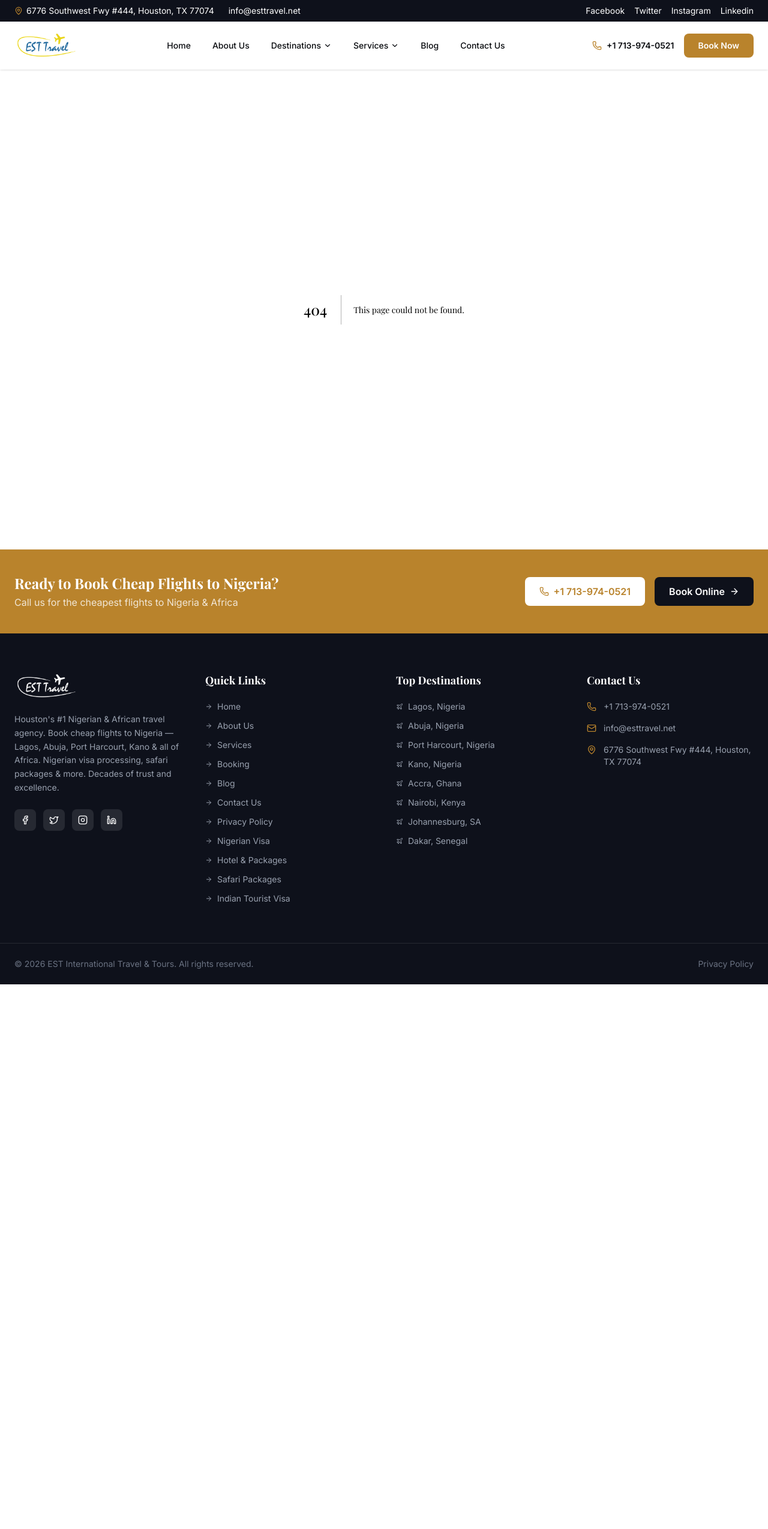
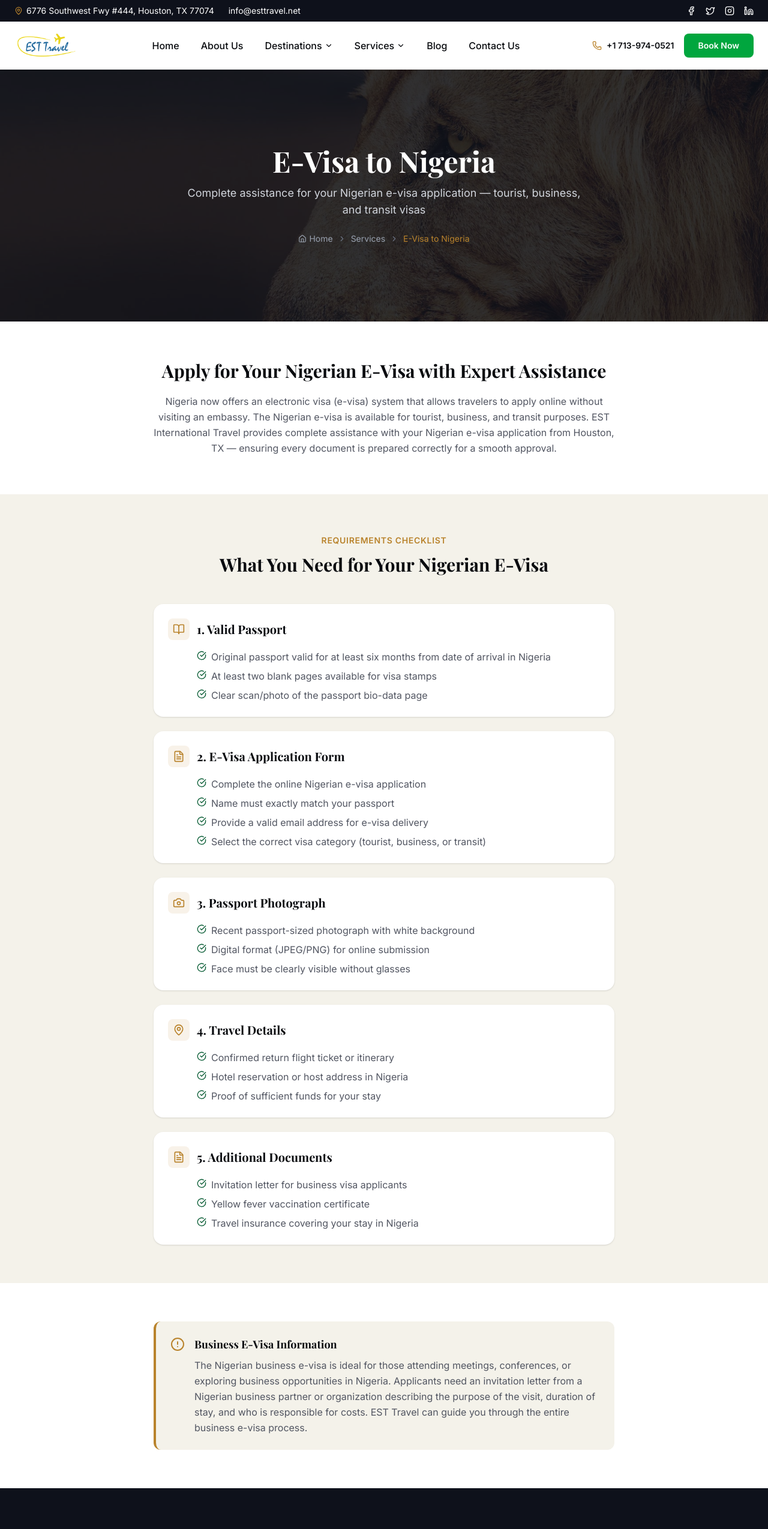
Before and after one commit to sabbir073/esttravel.net, a Next.js app: page /nigeria-e-visa in a window 1280 px wide. Before the commit this address had no page. Shown: the top 2549 px of the page at 60% size. Before the commit the page ends 1641 px from the top, so only its background shows below. Built offline with nearby package versions, Linux system fonts and the light colour scheme; a web font is replaced by a local one.

Commit message:
updated contents

```diff
--- a/src/app/apply-indian-tourist-visa/page.tsx
+++ b/src/app/nigeria-e-visa/page.tsx
@@ -14,30 +14,31 @@ import {
 } from "lucide-react";
 
 export const metadata: Metadata = {
-  title: "Indian Tourist Visa Guide - How to Apply from Houston TX",
+  title: "E-Visa to Nigeria - Nigerian E-Visa Application Assistance | EST Travel Houston",
   description:
-    "Complete guide to applying for an Indian tourist visa from Houston. EST International Travel assists with passport requirements, application forms, photographs, and all documentation needed.",
+    "Apply for your Nigerian e-visa with expert assistance from EST International Travel, Houston TX. We help with tourist, business, and transit e-visa applications to Nigeria.",
   keywords: [
-    "indian tourist visa houston",
-    "apply indian visa houston",
-    "indian visa application guide",
-    "indian business visa houston",
+    "nigeria e-visa",
+    "nigerian e-visa application",
+    "e-visa to nigeria houston",
+    "nigeria visa online",
+    "nigerian electronic visa",
   ],
   alternates: {
-    canonical: `${siteConfig.url}/apply-indian-tourist-visa/`,
+    canonical: `${siteConfig.url}/nigeria-e-visa/`,
   },
   openGraph: {
-    title: "Indian Tourist Visa Guide | EST International Travel Houston",
+    title: "E-Visa to Nigeria | EST International Travel Houston",
     description:
-      "Complete guide to applying for an Indian tourist visa from Houston, TX.",
-    url: `${siteConfig.url}/apply-indian-tourist-visa/`,
-    images: [{ url: siteConfig.ogImage, width: 1200, height: 630, alt: "Indian Tourist Visa Guide" }],
+      "Apply for your Nigerian e-visa with expert assistance from EST International Travel, Houston TX.",
+    url: `${siteConfig.url}/nigeria-e-visa/`,
+    images: [{ url: siteConfig.ogImage, width: 1200, height: 630, alt: "Nigerian E-Visa Application Assistance" }],
   },
   twitter: {
     card: "summary_large_image",
-    title: "Indian Tourist Visa Guide | EST International Travel",
+    title: "E-Visa to Nigeria | EST International Travel",
     description:
-      "Complete guide to applying for an Indian tourist visa from Houston, TX.",
+      "Apply for your Nigerian e-visa with expert assistance from EST International Travel, Houston TX.",
     images: [siteConfig.ogImage],
   },
 };
@@ -47,61 +48,58 @@ const requirements = [
     icon: BookOpen,
     title: "1. Valid Passport",
     items: [
-      "Original passport document required",
-      "One photocopy of passport information page",
-      "Must be signed by applicant",
-      "Valid for minimum six months during India stay",
+      "Original passport valid for at least six months from date of arrival in Nigeria",
       "At least two blank pages available for visa stamps",
+      "Clear scan/photo of the passport bio-data page",
     ],
   },
   {
     icon: FileText,
-    title: "2. Visa Application Form",
+    title: "2. E-Visa Application Form",
     items: [
-      "Complete the online application with a valid email address (mandatory)",
+      "Complete the online Nigerian e-visa application",
       "Name must exactly match your passport",
-      "Select the correct visa type",
-      "Signature under all photographs must match passport signature",
+      "Provide a valid email address for e-visa delivery",
+      "Select the correct visa category (tourist, business, or transit)",
     ],
   },
   {
     icon: Camera,
-    title: "3. Passport Photographs",
+    title: "3. Passport Photograph",
     items: [
-      "Recent 2x2 inch colored passport-style photo",
-      "Plain background required",
-      "No glasses in photographs",
-      "Do not staple photos to application",
+      "Recent passport-sized photograph with white background",
+      "Digital format (JPEG/PNG) for online submission",
+      "Face must be clearly visible without glasses",
     ],
   },
   {
     icon: MapPin,
-    title: "4. Proof of State Residency",
+    title: "4. Travel Details",
     items: [
-      "Photocopy of driver's license or state-issued ID",
-      "Address must match visa application",
-      "Alternative: utility bills (water, gas, electric, sewage) from last 90 days",
+      "Confirmed return flight ticket or itinerary",
+      "Hotel reservation or host address in Nigeria",
+      "Proof of sufficient funds for your stay",
     ],
   },
   {
     icon: FileText,
     title: "5. Additional Documents",
     items: [
-      "All forms must be printed, completed, and signed with original signature",
-      "Business visa applicants need a letter from the Indian business partner",
-      "Letter must describe business nature, stay duration, locations, and cost responsibility",
+      "Invitation letter for business visa applicants",
+      "Yellow fever vaccination certificate",
+      "Travel insurance covering your stay in Nigeria",
     ],
   },
 ];
 
-export default function IndianVisaPage() {
+export default function NigeriaEVisaPage() {
   const schema = {
     "@context": "https://schema.org",
     "@type": "HowTo",
-    name: "How to Apply for an Indian Tourist Visa from Houston",
+    name: "How to Apply for a Nigerian E-Visa",
     description:
-      "Step-by-step guide to applying for an Indian tourist visa with EST International Travel's assistance.",
-    url: `${siteConfig.url}/apply-indian-tourist-visa/`,
+      "Step-by-step guide to applying for a Nigerian e-visa with EST International Travel's assistance.",
+    url: `${siteConfig.url}/nigeria-e-visa/`,
     step: requirements.map((req, index) => ({
       "@type": "HowToStep",
       position: index + 1,
@@ -116,7 +114,7 @@ export default function IndianVisaPage() {
     itemListElement: [
       { "@type": "ListItem", position: 1, name: "Home", item: siteConfig.url },
       { "@type": "ListItem", position: 2, name: "Services", item: `${siteConfig.url}/services/` },
-      { "@type": "ListItem", position: 3, name: "Indian Tourist Visa", item: `${siteConfig.url}/apply-indian-tourist-visa/` },
+      { "@type": "ListItem", position: 3, name: "E-Visa to Nigeria", item: `${siteConfig.url}/nigeria-e-visa/` },
     ],
   };
 
@@ -132,11 +130,11 @@ export default function IndianVisaPage() {
       />
 
       <PageHero
-        title="Indian Tourist Visa Guide"
-        subtitle="Complete guide and expert assistance for applying for an Indian tourist or business visa from Houston"
+        title="E-Visa to Nigeria"
+        subtitle="Complete assistance for your Nigerian e-visa application — tourist, business, and transit visas"
         breadcrumbs={[
           { label: "Services", href: "/services/" },
-          { label: "Indian Tourist Visa" },
+          { label: "E-Visa to Nigeria" },
         ]}
       />
 
@@ -145,14 +143,15 @@ export default function IndianVisaPage() {
         <div className="mx-auto max-w-7xl px-4 sm:px-6">
           <div className="max-w-3xl mx-auto text-center">
             <h2 className="text-3xl font-heading font-bold text-text mb-5">
-              Apply for Your Indian Tourist Visa with Expert Assistance
+              Apply for Your Nigerian E-Visa with Expert Assistance
             </h2>
             <p className="text-text-secondary leading-relaxed">
-              India welcomed over one million U.S. visitors in 2018, and that
-              number continues to grow. American citizens require valid passports
-              and visas for entry into India. EST International Travel offers
-              complete assistance with your Indian visa application from
-              Houston, TX — ensuring every document is prepared correctly.
+              Nigeria now offers an electronic visa (e-visa) system that allows
+              travelers to apply online without visiting an embassy. The Nigerian
+              e-visa is available for tourist, business, and transit purposes.
+              EST International Travel provides complete assistance with your
+              Nigerian e-visa application from Houston, TX — ensuring every
+              document is prepared correctly for a smooth approval.
             </p>
           </div>
         </div>
@@ -166,7 +165,7 @@ export default function IndianVisaPage() {
               Requirements Checklist
             </span>
             <h2 className="text-3xl font-heading font-bold text-text">
-              What You Need for Your Indian Visa
+              What You Need for Your Nigerian E-Visa
             </h2>
           </div>
           <div className="max-w-3xl mx-auto space-y-6">
@@ -209,15 +208,16 @@ export default function IndianVisaPage() {
               <AlertCircle className="w-6 h-6 text-primary shrink-0 mt-0.5" />
               <div>
                 <h3 className="font-heading font-bold text-text text-lg mb-2">
-                  Business Visa Information
+                  Business E-Visa Information
                 </h3>
                 <p className="text-text-secondary leading-relaxed">
-                  Business visas allow investigation of business opportunities
-                  without employment in India. Applicants need a letter from the
-                  Indian business partner describing the business nature, stay
-                  duration, locations to be visited, and who is responsible for
-                  costs. EST Travel can guide you through the entire business
-                  visa process.
+                  The Nigerian business e-visa is ideal for those attending
+                  meetings, conferences, or exploring business opportunities in
+                  Nigeria. Applicants need an invitation letter from a Nigerian
+                  business partner or organization describing the purpose of the
+                  visit, duration of stay, and who is responsible for costs. EST
+                  Travel can guide you through the entire business e-visa
+                  process.
                 </p>
               </div>
             </div>
@@ -229,12 +229,12 @@ export default function IndianVisaPage() {
       <section className="py-16 bg-dark">
         <div className="mx-auto max-w-7xl px-4 sm:px-6 text-center">
           <h2 className="text-3xl font-heading font-bold text-white mb-4">
-            Need Help with Your Indian Visa Application?
+            Need Help with Your Nigerian E-Visa Application?
           </h2>
           <p className="text-gray-400 mb-8 max-w-xl mx-auto">
             Let EST International Travel handle the paperwork. We assist
-            Houston residents with both tourist and business visa applications
-            to India.
+            Houston residents and travelers across the USA with Nigerian e-visa
+            applications — tourist, business, and transit.
           </p>
           <div className="flex flex-col sm:flex-row items-center justify-center gap-4">
             <a
--- a/src/app/sitemap.ts
+++ b/src/app/sitemap.ts
@@ -69,7 +69,7 @@ export default function sitemap(): MetadataRoute.Sitemap {
       priority: 0.7,
     },
     {
-      url: `${BASE_URL}/apply-indian-tourist-visa/`,
+      url: `${BASE_URL}/nigeria-e-visa/`,
       lastModified: now,
       changeFrequency: "monthly",
       priority: 0.6,
--- a/src/components/home/DestinationsGrid.tsx
+++ b/src/components/home/DestinationsGrid.tsx
@@ -32,7 +32,7 @@ export function DestinationsGrid() {
             transition={{ delay: 0.1 }}
             className="text-3xl sm:text-4xl font-heading font-bold text-text"
           >
-            Book Cheap Flights to Nigeria &amp; All of Africa
+            Book Cheap Flights to Nigeria &amp; Anywhere in Africa
           </motion.h2>
           <motion.p
             initial={{ opacity: 0, y: 20 }}
--- a/src/components/home/HeroSection.tsx
+++ b/src/components/home/HeroSection.tsx
@@ -47,9 +47,16 @@ export function HeroSection() {
             className="text-4xl sm:text-5xl lg:text-6xl font-heading font-bold text-white leading-tight"
           >
             Book Cheap Flights to{" "}
-            <span className="text-primary">
-              Nigeria 🇳🇬 and Africa
-            </span>
+            <span className="text-green-500">Nigeria</span>{" "}
+            {/* eslint-disable-next-line @next/next/no-img-element */}
+            <img
+              src="https://flagcdn.com/w40/ng.png"
+              alt="Nigeria flag"
+              width={40}
+              height={30}
+              className="inline-block align-middle"
+            />{" "}
+            <span className="text-primary">and Africa</span>
           </motion.h1>
 
           {/* Subheading */}
@@ -60,8 +67,8 @@ export function HeroSection() {
             className="text-lg sm:text-xl text-gray-300 mt-6 max-w-2xl leading-relaxed"
           >
             Book cheap flights to Nigeria from USA — cheapest flight tickets to
-            Lagos, Abuja, Port Harcourt, Kano & all of Africa. Save hundreds
-            on every booking. Nigerian visa processing, safari packages & more.
+            Lagos, Abuja, Port Harcourt, Kano & anywhere in Africa. Save hundreds
+            on every booking. We also process Nigerian visa, safari packages & more.
           </motion.p>
 
           {/* Quick search form */}
--- a/src/components/layout/Footer.tsx
+++ b/src/components/layout/Footer.tsx
@@ -38,7 +38,7 @@ const services = [
   { label: "Nigerian Visa", href: "/nigerian-visa/" },
   { label: "Hotel & Packages", href: "/hotel-packages/" },
   { label: "Safari Packages", href: "/safari-packages-html/" },
-  { label: "Indian Tourist Visa", href: "/apply-indian-tourist-visa/" },
+  { label: "E-Visa to Nigeria", href: "/nigeria-e-visa/" },
 ];
 
 const socialLinks = [
--- a/src/components/layout/Navbar.tsx
+++ b/src/components/layout/Navbar.tsx
@@ -16,6 +16,10 @@ import {
   Hotel,
   TreePalm,
   FileText,
+  Facebook,
+  Twitter,
+  Instagram,
+  Linkedin,
 } from "lucide-react";
 
 const navLinks = [
@@ -56,10 +60,10 @@ const navLinks = [
         external: true,
       },
       {
-        label: "Indian Tourist Visa",
-        href: "/apply-indian-tourist-visa/",
+        label: "E-Visa to Nigeria",
+        href: "/nigeria-e-visa/",
         icon: FileText,
-        description: "Complete Indian visa application guide",
+        description: "Nigerian e-visa application assistance",
       },
     ],
   },
@@ -134,18 +138,21 @@ export function Navbar() {
             </a>
           </div>
           <div className="flex items-center gap-4">
-            {Object.entries(siteConfig.social).map(([platform, url]) => (
+            {Object.entries(siteConfig.social).map(([platform, url]) => {
+              const Icon = { facebook: Facebook, twitter: Twitter, instagram: Instagram, linkedin: Linkedin }[platform];
+              return (
                 <a
                   key={platform}
                   href={url}
                   target="_blank"
                   rel="noopener noreferrer"
-                className="hover:text-primary transition-colors capitalize"
+                  className="hover:text-primary transition-colors"
                   aria-label={platform}
                 >
-                {platform}
+                  {Icon ? <Icon className="w-4 h-4" /> : platform}
                 </a>
-            ))}
+              );
+            })}
           </div>
         </div>
       </div>
@@ -183,7 +190,7 @@ export function Navbar() {
                 >
                   <Link
                     href={link.href}
-                    className={`px-4 py-2 rounded-lg text-sm font-medium transition-colors flex items-center gap-1 ${
+                    className={`px-4 py-2 rounded-lg text-base font-medium transition-colors flex items-center gap-1 ${
                       activeDropdown === link.label
                         ? "text-primary bg-primary/5"
                         : "text-text hover:text-primary"
@@ -220,10 +227,10 @@ export function Navbar() {
                                 <Icon className="w-4 h-4" />
                               </div>
                               <div>
-                                <div className="text-sm font-semibold text-text group-hover:text-primary transition-colors">
+                                <div className="text-base font-semibold text-text group-hover:text-primary transition-colors">
                                   {item.label}
                                 </div>
-                                <div className="text-xs text-text-secondary mt-0.5">
+                                <div className="text-sm text-text-secondary mt-0.5">
                                   {item.description}
                                 </div>
                               </div>
@@ -241,7 +248,7 @@ export function Navbar() {
                         <div className="grid grid-cols-3 gap-6">
                           {destinationRegions.map((region) => (
                             <div key={region.name}>
-                              <h4 className="text-xs font-bold text-primary uppercase tracking-wider mb-3">
+                              <h4 className="text-sm font-bold text-primary uppercase tracking-wider mb-3">
                                 {region.name}
                               </h4>
                               <ul className="space-y-1.5">
@@ -249,7 +256,7 @@ export function Navbar() {
                                   <li key={dest.slug}>
                                     <Link
                                       href={`/${dest.slug}/`}
-                                      className="flex items-center gap-2 text-sm text-text-secondary hover:text-primary transition-colors py-0.5"
+                                      className="flex items-center gap-2 text-base text-text-secondary hover:text-primary transition-colors py-0.5"
                                     >
                                       <Plane className="w-3 h-3" />
                                       {dest.city}
@@ -263,7 +270,7 @@ export function Navbar() {
                         <div className="mt-5 pt-4 border-t border-gray-100">
                           <Link
                             href="/safari-packages-html/"
-                            className="flex items-center gap-2 text-sm font-semibold text-secondary hover:text-secondary-light transition-colors"
+                            className="flex items-center gap-2 text-base font-semibold text-secondary hover:text-secondary-light transition-colors"
                           >
                             <TreePalm className="w-4 h-4" />
                             Safari Packages — Explore African Adventures
@@ -287,7 +294,7 @@ export function Navbar() {
               </a>
               <Link
                 href="/booking/"
-                className="bg-primary hover:bg-primary-dark text-white px-6 py-2.5 rounded-lg text-sm font-semibold transition-all hover:shadow-lg hover:-translate-y-0.5"
+                className="bg-green-600 hover:bg-green-700 text-white px-6 py-2.5 rounded-lg text-sm font-semibold transition-all hover:shadow-lg hover:-translate-y-0.5"
               >
                 Book Now
               </Link>
```
Lines whose indentation alone changed are shown as unchanged.
